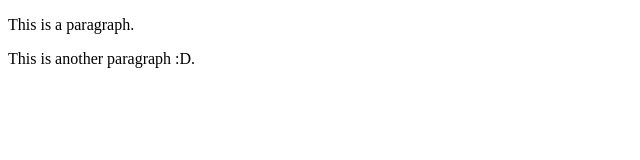
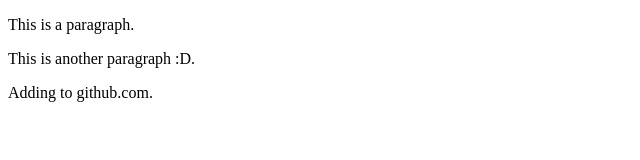
Before and after one commit to pbpriyankabhor/git-practice, a plain HTML site: page files/index.html in a window 1280 px wide. Shown: the whole page, without its empty margins (0-640 px from the left). Drawn offline with Linux system fonts and the light colour scheme.

Commit message:
updating index code for github

```diff
--- a/files/index.html
+++ b/files/index.html
@@ -4,6 +4,7 @@
 
 <p>This is a paragraph.</p>
 <p>This is another paragraph :D.</p>
+<p>Adding to github.com. </p>
 
 </body>
 </html>
```
